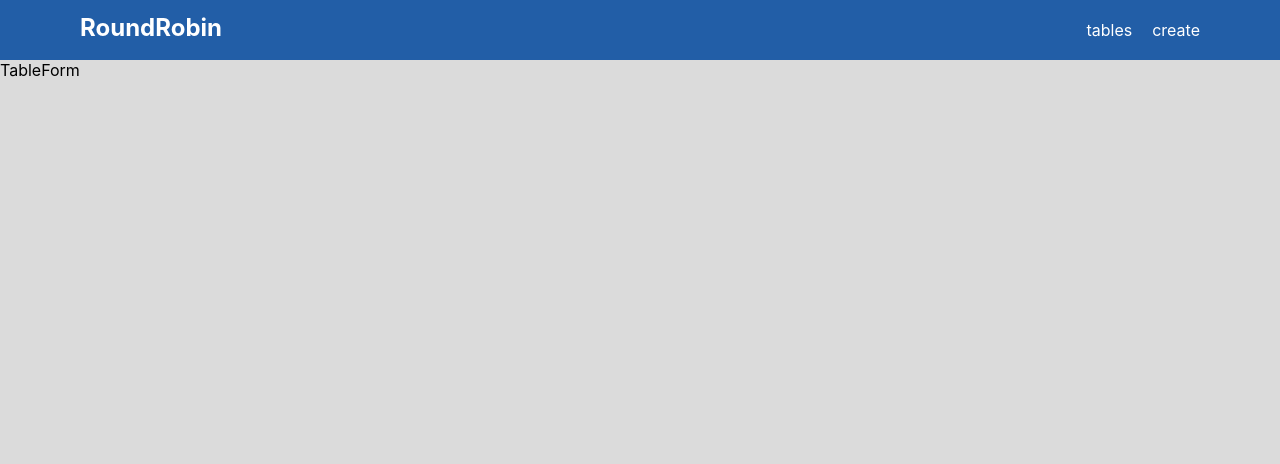
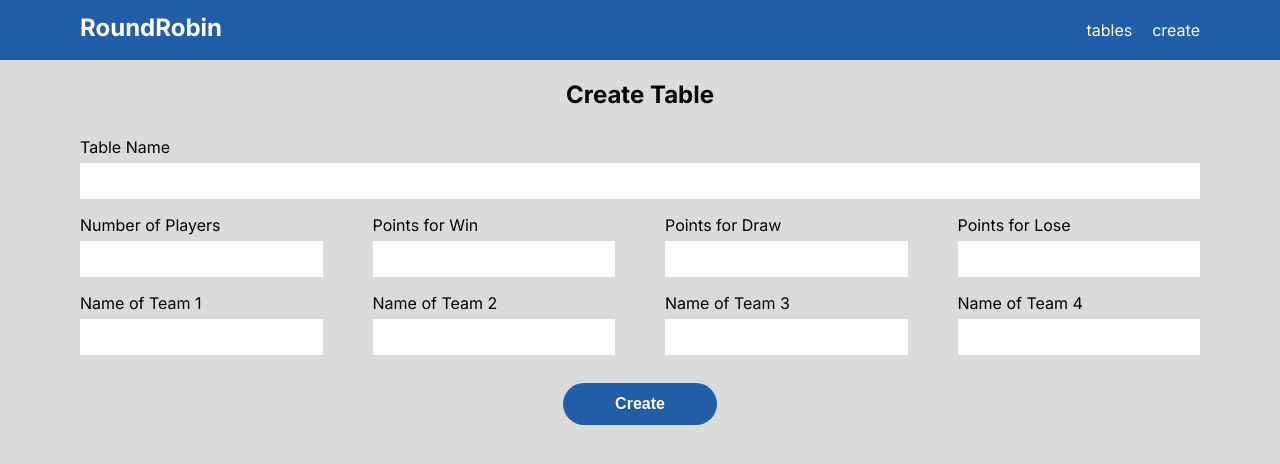
Before and after one commit to geraldhyw/round-robin-maker, a JavaScript app in the folder frontend/: page /table-form in a window 1280 px wide. Shown: the top 464 px of the page. Built offline with nearby package versions, Linux system fonts and the light colour scheme; the HTML template or start-up script is replaced by a standard one.

Commit message:
added base template for table-form

```diff
--- /dev/null
+++ b/frontend/src/css/TableForm.css
@@ -0,0 +1,43 @@
+.form-header {
+    display: flex;
+    justify-content: center;
+    padding: 20px 0px;
+}
+
+.form-body {
+    margin: 0px var(--horizontal-margin);
+}
+
+.form-body-top {
+
+}
+
+.form-body-bottom {
+    display: grid;
+    grid-template-columns: 1fr 1fr 1fr 1fr;
+    column-gap: 50px;
+}
+
+.field-container {
+    display: flex;
+    flex-direction: column;
+    padding: 8px 0px;
+}
+
+
+.form-label {
+    padding-bottom: 6px;
+}
+
+.form-input {
+    border: none;
+    height: 34px;
+    padding-left: 12px;
+    padding-right: 12px;
+}
+
+.form-button-container {
+    display: flex;
+    justify-content: center;
+    padding: 20px 0px;
+}
--- a/frontend/src/index.css
+++ b/frontend/src/index.css
@@ -1,6 +1,8 @@
+@import url('https://fonts.googleapis.com/css2?family=Inter:wght@400;700&display=swap');
+
 body {
   margin: 0;
-  font-family: -apple-system, BlinkMacSystemFont, 'Segoe UI', 'Roboto', 'Oxygen',
+  font-family: 'Inter', -apple-system, BlinkMacSystemFont, 'Segoe UI', 'Roboto', 'Oxygen',
     'Ubuntu', 'Cantarell', 'Fira Sans', 'Droid Sans', 'Helvetica Neue',
     sans-serif;
   -webkit-font-smoothing: antialiased;
@@ -21,6 +23,7 @@ code {
   --secondary-blue: #4177b9;
 }
 
+/* ------ default components ------ */
 h1, h2, h3, h4 {
   margin: 0;
 }
@@ -29,6 +32,7 @@ a {
   text-decoration: none;
 }
 
+/* ------ components ------ */
 .blue-button {
   background-color: var(--primary-blue);
   color: var(--primary-white);
@@ -36,8 +40,10 @@ a {
   border-radius: 50px;
   border-color: transparent;
   font-weight: bold;
+  font-size: 16px;
 }
 
 .blue-button:hover {
   background-color: var(--secondary-blue);
+  cursor: pointer;
 }
--- a/frontend/src/pages/TableForm.js
+++ b/frontend/src/pages/TableForm.js
@@ -1,6 +1,67 @@
+import '../css/TableForm.css'
+
 const TableForm = () => {
   return (
-    <div>TableForm</div>
+    <div>
+      <div className="form-header">
+				<h2>Create Table</h2>
+			</div>
+
+			<div className="form-body">
+        <div className="form-body-top">
+          <div className="field-container">
+            <label className="form-label"> Table Name </label>
+            <input className="form-input" type="text" />
+          </div>
+        </div>
+
+        <div className="form-body-bottom">
+          <div className="field-container">
+            <label className="form-label"> Number of Players </label>
+            <input className="form-input" type="text" />
+          </div>
+
+          <div className="field-container">
+            <label className="form-label"> Points for Win </label>
+            <input className="form-input" type="text" />
+          </div>
+
+          <div className="field-container">
+            <label className="form-label"> Points for Draw </label>
+            <input className="form-input" type="text" />
+          </div>
+
+          <div className="field-container">
+            <label className="form-label"> Points for Lose </label>
+            <input className="form-input" type="text" />
+          </div>
+
+          <div className="field-container">
+            <label className="form-label"> Name of Team 1 </label>
+            <input className="form-input" type="text" />
+          </div>
+
+          <div className="field-container">
+            <label className="form-label"> Name of Team 2 </label>
+            <input className="form-input" type="text" />
+          </div>
+
+          <div className="field-container">
+            <label className="form-label"> Name of Team 3 </label>
+            <input className="form-input" type="text" />
+          </div>
+
+          <div className="field-container">
+            <label className="form-label"> Name of Team 4 </label>
+            <input className="form-input" type="text" />
+          </div>
+        </div>
+
+        <div className="form-button-container">
+					<button className="blue-button">Create</button>
+				</div>
+			</div>
+    </div>
   )
 }
 
```
Also changed, not shown: frontend/src/pages/Home.js (indentation only).
